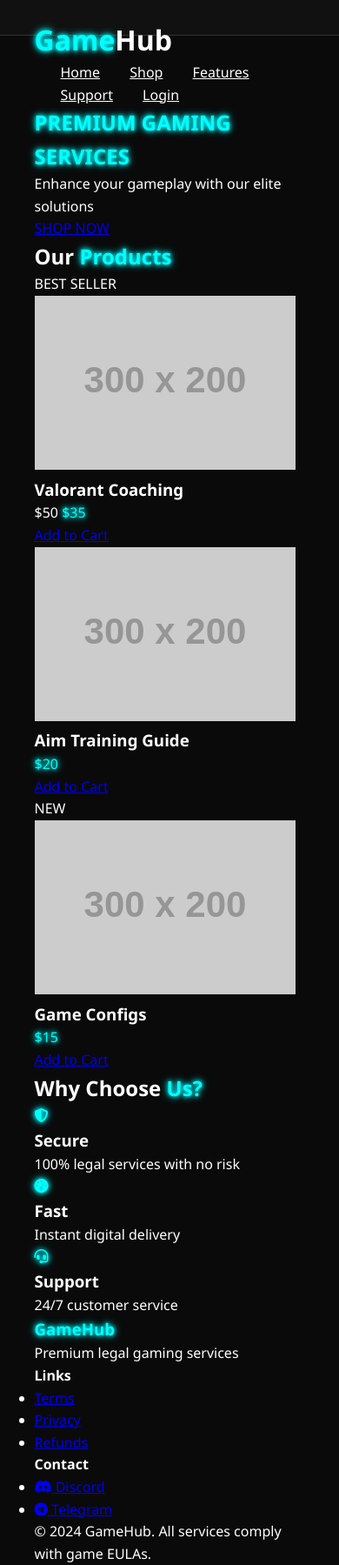
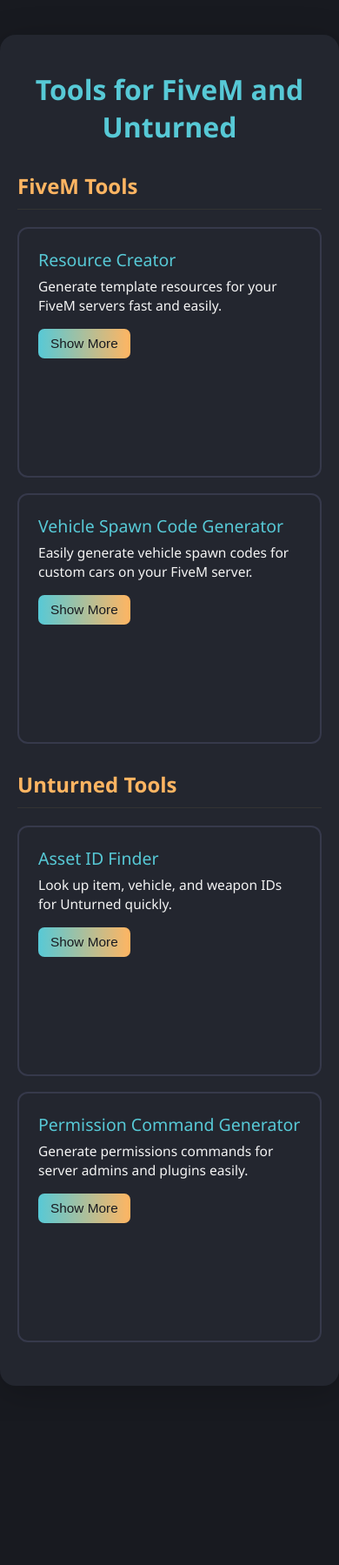
Before and after one commit to camoboy1021/ca, a plain HTML site: page index.html in a window 390 px wide. Shown: the whole page at 87% size. After the commit the page ends 1633 px from the top, so only its background shows below. Drawn offline with Linux system fonts and the light colour scheme; placeholder pictures from the web are drawn by us.

Commit message:
index.html

```diff
--- a/index.html
+++ b/index.html
@@ -2,132 +2,170 @@
 <html lang="en">
 <head>
     <meta charset="UTF-8">
+    <title>Tools for FiveM and Unturned</title>
     <meta name="viewport" content="width=device-width, initial-scale=1.0">
-    <title>GameHub - Premium Gaming Services</title>
-    <link rel="stylesheet" href="style.css">
-    <link rel="stylesheet" href="https://cdnjs.cloudflare.com/ajax/libs/font-awesome/6.4.0/css/all.min.css">
+    <style>
+        body {
+            font-family: 'Segoe UI', Arial, sans-serif;
+            background-color: #181a20;
+            color: #f4f4f4;
+            margin: 0;
+            padding: 0;
+        }
+        .container {
+            max-width: 1100px;
+            margin: 40px auto;
+            padding: 20px;
+            background: #23262f;
+            border-radius: 18px;
+            box-shadow: 0 8px 40px rgba(0,0,0,0.22);
+        }
+        h1 {
+            text-align: center;
+            margin-bottom: 30px;
+            color: #57c9d6;
+        }
+        .tools-section {
+            margin-bottom: 30px;
+        }
+        .tools-section h2 {
+            color: #ffb562;
+            border-bottom: 1px solid #333;
+            padding-bottom: 10px;
+        }
+        .tools-list {
+            display: flex;
+            flex-wrap: wrap;
+            gap: 25px;
+            margin-top: 20px;
+        }
+        .tool-card {
+            background: #23262f;
+            border: 2px solid #36394b;
+            border-radius: 12px;
+            padding: 22px;
+            flex: 1 1 240px;
+            max-width: 320px;
+            min-width: 220px;
+            transition: box-shadow 0.3s;
+            position: relative;
+        }
+        .tool-card:hover {
+            box-shadow: 0 4px 20px rgba(87,201,214,0.15);
+            border-color: #57c9d6;
+        }
+        .tool-name {
+            font-size: 1.22em;
+            color: #57c9d6;
+            margin-bottom: 6px;
+        }
+        .tool-desc {
+            font-size: 0.97em;
+            margin-bottom: 16px;
+        }
+        .tool-btn {
+            background: linear-gradient(90deg, #57c9d6 0%, #ffb562 100%);
+            color: #181a20;
+            border: none;
+            border-radius: 7px;
+            padding: 8px 14px;
+            font-size: 0.96em;
+            font-weight: 500;
+            cursor: pointer;
+            transition: background 0.2s;
+        }
+        .tool-btn:hover {
+            background: linear-gradient(90deg, #ffb562 0%, #57c9d6 100%);
+        }
+        .tool-more {
+            margin-top: 10px;
+            padding: 10px;
+            background: #232e2f;
+            border-radius: 8px;
+            border-left: 4px solid #57c9d6;
+            display: none;
+        }
+        @media (max-width: 960px) {
+            .tools-list {
+                flex-direction: column;
+                gap: 18px;
+            }
+        }
+    </style>
 </head>
 <body>
-    <!-- Dark Header with Neon Accents -->
-    <header>
-        <div class="container">
-            <div class="logo">
-                <span class="neon-text">Game</span>Hub
-            </div>
-            <nav>
-                <ul>
-                    <li><a href="#" class="active">Home</a></li>
-                    <li><a href="#">Shop</a></li>
-                    <li><a href="#">Features</a></li>
-                    <li><a href="#">Support</a></li>
-                    <li><a href="#" class="btn-neon">Login</a></li>
-                </ul>
-            </nav>
-        </div>
-    </header>
+    <div class="container">
+        <h1>Tools for FiveM and Unturned</h1>
 
-    <!-- Hero Section with Glowing CTA -->
-    <section class="hero">
-        <div class="container">
-            <h1 class="neon-text">PREMIUM <span>GAMING</span> SERVICES</h1>
-            <p>Enhance your gameplay with our elite solutions</p>
-            <a href="#" class="btn-neon pulse">SHOP NOW</a>
-        </div>
-    </section>
-
-    <!-- Products Grid -->
-    <section class="products">
-        <div class="container">
-            <h2>Our <span class="neon-text">Products</span></h2>
-            <div class="product-grid">
-                <!-- Product 1 -->
-                <div class="product-card">
-                    <div class="product-badge">BEST SELLER</div>
-                    <img src="https://via.placeholder.com/300x200/222/666" alt="Product">
-                    <h3>Valorant Coaching</h3>
-                    <div class="product-price">
-                        <span class="old-price">$50</span>
-                        <span class="current-price neon-text">$35</span>
+        <div class="tools-section" id="fivem-tools">
+            <h2>FiveM Tools</h2>
+            <div class="tools-list">
+                <!-- Example tool card for FiveM -->
+                <div class="tool-card">
+                    <div class="tool-name">Resource Creator</div>
+                    <div class="tool-desc">Generate template resources for your FiveM servers fast and easily.</div>
+                    <button class="tool-btn" onclick="toggleMoreInfo(this)">Show More</button>
+                    <div class="tool-more">
+                        <p>
+                            This tool lets you create <strong>__resource.lua</strong> and proper folder structures for your scripts.
+                            <br>Visit: <a href="https://fivem.net/" target="_blank" rel="noopener">FiveM Docs</a>
+                        </p>
                     </div>
-                    <a href="#" class="btn-neon">Add to Cart</a>
                 </div>
-
-                <!-- Product 2 -->
-                <div class="product-card">
-                    <img src="https://via.placeholder.com/300x200/222/666" alt="Product">
-                    <h3>Aim Training Guide</h3>
-                    <div class="product-price">
-                        <span class="current-price neon-text">$20</span>
+                <div class="tool-card">
+                    <div class="tool-name">Vehicle Spawn Code Generator</div>
+                    <div class="tool-desc">Easily generate vehicle spawn codes for custom cars on your FiveM server.</div>
+                    <button class="tool-btn" onclick="toggleMoreInfo(this)">Show More</button>
+                    <div class="tool-more">
+                        <p>
+                            Input car models and receive spawn codes, which you can use directly in your scripts or server console.
+                        </p>
                     </div>
-                    <a href="#" class="btn-neon">Add to Cart</a>
-                </div>
-
-                <!-- Product 3 -->
-                <div class="product-card">
-                    <div class="product-badge">NEW</div>
-                    <img src="https://via.placeholder.com/300x200/222/666" alt="Product">
-                    <h3>Game Configs</h3>
-                    <div class="product-price">
-                        <span class="current-price neon-text">$15</span>
-                    </div>
-                    <a href="#" class="btn-neon">Add to Cart</a>
                 </div>
             </div>
         </div>
-    </section>
 
-    <!-- Features Section -->
-    <section class="features">
-        <div class="container">
-            <h2>Why Choose <span class="neon-text">Us?</span></h2>
-            <div class="feature-grid">
-                <div class="feature-card">
-                    <i class="fas fa-shield-alt neon-text"></i>
-                    <h3>Secure</h3>
-                    <p>100% legal services with no risk</p>
+
+        <div class="tools-section" id="unturned-tools">
+            <h2>Unturned Tools</h2>
+            <div class="tools-list">
+                <!-- Example tool card for Unturned -->
+                <div class="tool-card">
+                    <div class="tool-name">Asset ID Finder</div>
+                    <div class="tool-desc">Look up item, vehicle, and weapon IDs for Unturned quickly.</div>
+                    <button class="tool-btn" onclick="toggleMoreInfo(this)">Show More</button>
+                    <div class="tool-more">
+                        <p>
+                            Allows you to search the full Unturned item database and copy IDs<br>
+                            Reference: <a href="https://unturnedhub.com/items" target="_blank" rel="noopener">Unturned Item Database</a>
+                        </p>
+                    </div>
                 </div>
-                <div class="feature-card">
-                    <i class="fas fa-tachometer-alt neon-text"></i>
-                    <h3>Fast</h3>
-                    <p>Instant digital delivery</p>
-                </div>
-                <div class="feature-card">
-                    <i class="fas fa-headset neon-text"></i>
-                    <h3>Support</h3>
-                    <p>24/7 customer service</p>
+                <div class="tool-card">
+                    <div class="tool-name">Permission Command Generator</div>
+                    <div class="tool-desc">Generate permissions commands for server admins and plugins easily.</div>
+                    <button class="tool-btn" onclick="toggleMoreInfo(this)">Show More</button>
+                    <div class="tool-more">
+                        <p>
+                            Choose a role, permissions, and auto-generate commands to paste into your commands.dat or via in-game chat.
+                        </p>
+                    </div>
                 </div>
             </div>
         </div>
-    </section>
+    </div>
 
-    <!-- Footer -->
-    <footer>
-        <div class="container">
-            <div class="footer-grid">
-                <div class="footer-col">
-                    <h3 class="neon-text">GameHub</h3>
-                    <p>Premium legal gaming services</p>
-                </div>
-                <div class="footer-col">
-                    <h4>Links</h4>
-                    <ul>
-                        <li><a href="#">Terms</a></li>
-                        <li><a href="#">Privacy</a></li>
-                        <li><a href="#">Refunds</a></li>
-                    </ul>
-                </div>
-                <div class="footer-col">
-                    <h4>Contact</h4>
-                    <ul>
-                        <li><a href="#"><i class="fab fa-discord"></i> Discord</a></li>
-                        <li><a href="#"><i class="fab fa-telegram"></i> Telegram</a></li>
-                    </ul>
-                </div>
-            </div>
-            <div class="copyright">
-                <p>&copy; 2024 GameHub. All services comply with game EULAs.</p>
-            </div>
-        </div>
-    </footer>
+    <script>
+        function toggleMoreInfo(btn) {
+            const moreDiv = btn.nextElementSibling;
+            if (moreDiv.style.display === "block") {
+                moreDiv.style.display = "none";
+                btn.textContent = "Show More";
+            } else {
+                moreDiv.style.display = "block";
+                btn.textContent = "Show Less";
+            }
+        }
+    </script>
 </body>
 </html>
```
